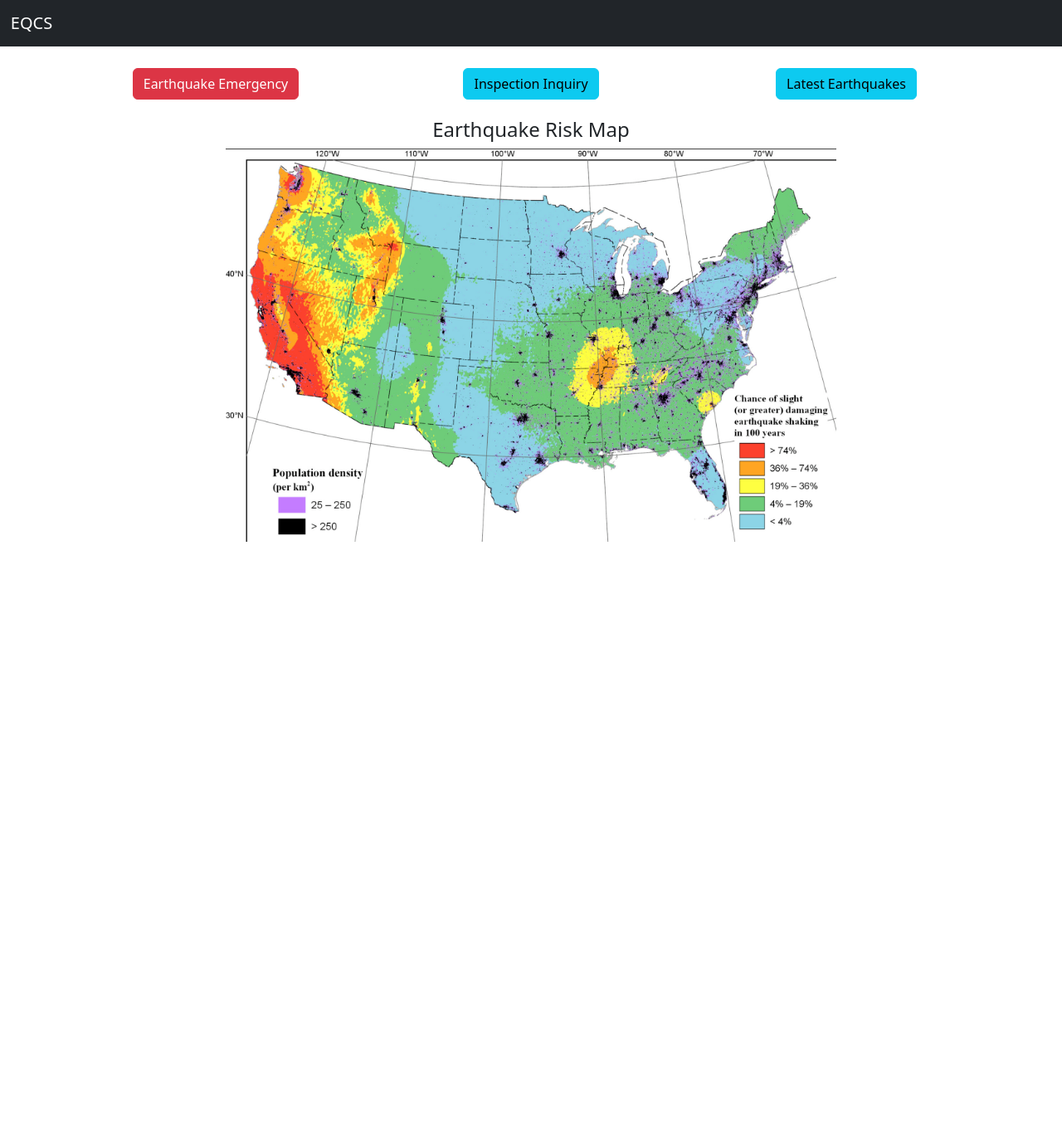
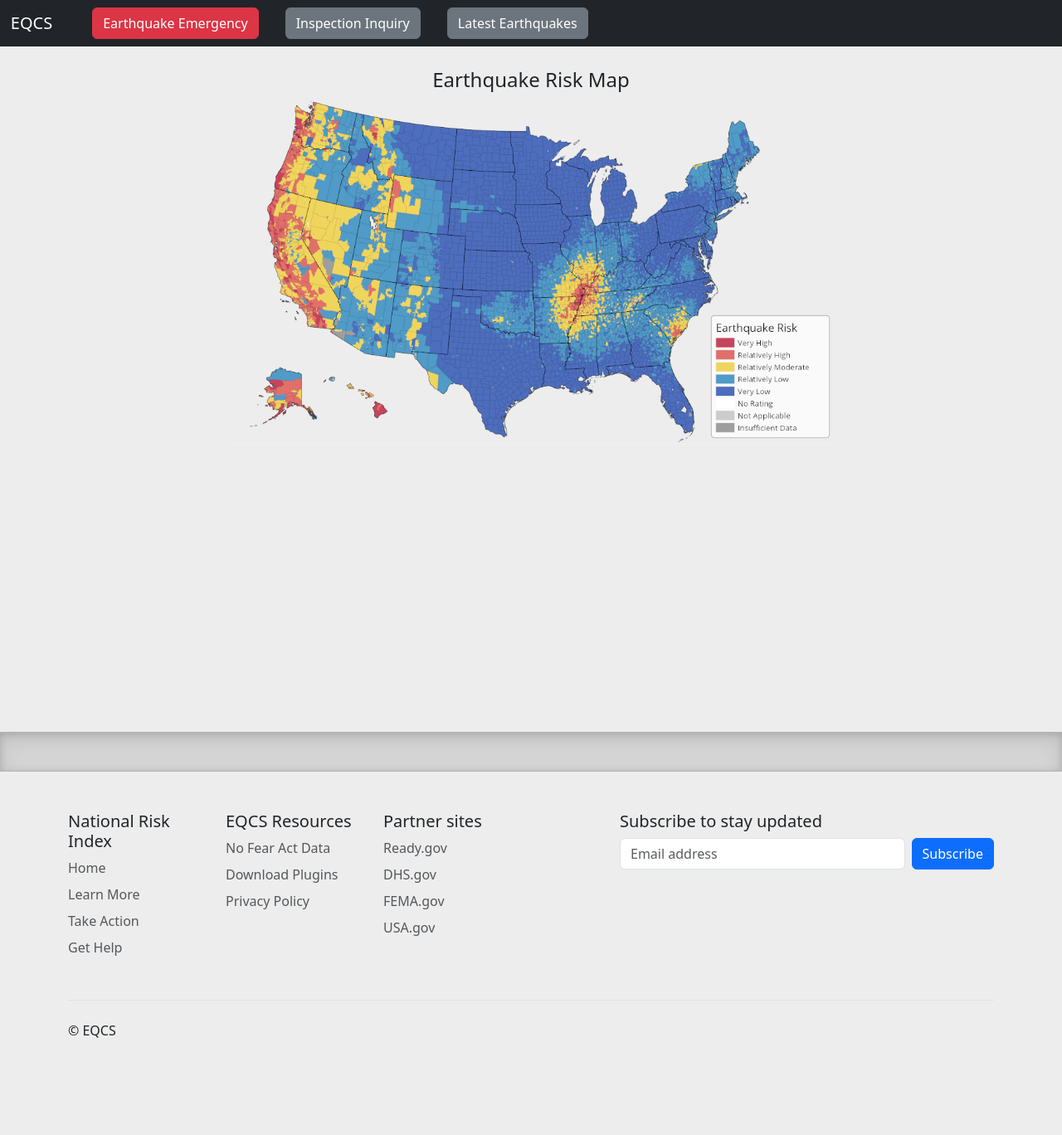
Before and after one commit to kevinleary/SWE632, a plain HTML site: page main.html in a window 1280 px wide. Shown: the whole page at 83% size. Before the commit the page ends 800 px from the top, so only its background shows below. Drawn offline with nearby package versions, Linux system fonts and the light colour scheme.

Commit message:
ui changes

```diff
--- a/main.css
+++ b/main.css
@@ -1,3 +1,7 @@
+body {
+    background-color: #ededed;
+}
+
 .navbar-brand {
     margin-left: 1%;
 }
@@ -8,6 +12,10 @@
 
 .nav {
     margin-bottom: 2%;
+}
+
+#navbarSupportedContent li {
+    margin-left: 2em;
 }
 
 #mainButtons {
@@ -25,3 +33,11 @@
 #latestEarthquakeIframe {
     height: 500px;
 }
+
+.footer-divider {
+    height: 3rem;
+    background-color: rgba(0, 0, 0, .1);
+    border: solid rgba(0, 0, 0, .15);
+    border-width: 1px 0;
+    box-shadow: inset 0 0.5em 1.5em rgb(0 0 0 / 10%), inset 0 0.125em 0.5em rgb(0 0 0 / 15%);
+}
--- a/main.html
+++ b/main.html
@@ -12,14 +12,37 @@
 
 <body>
 
-  <nav class="navbar navbar-dark bg-dark ">
+  <nav class="navbar navbar-expand-lg navbar-dark bg-dark">
     <a class="navbar-brand " href="#">EQCS</a>
+    <button class="navbar-toggler" type="button" data-toggle="collapse" data-target="#navbarSupportedContent" aria-controls="navbarSupportedContent" aria-expanded="false" aria-label="Toggle navigation">
+      <span class="navbar-toggler-icon"></span>
+    </button>
+
+    <div class="collapse navbar-collapse" id="navbarSupportedContent">
+      <ul class="navbar-nav mr-auto">
+        <li class="nav-item active">
+          <button type="button" data-bs-toggle="modal" data-bs-target="#emergencyModal1" id="emergency"
+          class="btn btn-danger">Earthquake Emergency</button>
+        </li>
+        <li class="nav-item">
+          <button type="button" id="inspection" class="btn btn-secondary" data-bs-target="#inspectionInquiryModal" data-bs-toggle="modal">
+            Inspection Inquiry
+          </button>
+        </li>
+        <li class="nav-item dropdown">
+          <button type="button" id="eq-info" class="btn btn-secondary" data-bs-target="#latestEarthquakesModal" data-bs-toggle="modal">
+            Latest Earthquakes
+          </button>
+        </li>
+      </ul>
+    </div>
   </nav>
 
+  <div style="width: 100%; height: 100vh;">
   <div class="container text-center">
 
     <!-- Main Functionalities -->
-    <div class="row" id="mainButtons">
+    <!-- <div class="row" id="mainButtons">
       <div class="col">
         <button type="button" data-bs-toggle="modal" data-bs-target="#emergencyModal1" id="emergency"
           class="btn btn-danger">Earthquake Emergency</button>
@@ -34,7 +57,7 @@
           Latest Earthquakes
         </button>
       </div>
-    </div>
+    </div> -->
 
     <!-- Just put this random image to fill the space up, you can change the design -->
     <div class="row">
@@ -42,7 +65,7 @@
       </div>
       <div class="col-8 ">
         <h4>Earthquake Risk Map</h4>
-        <img id="theMap" src="./images/1.jpg" class="d-block w-100">
+        <img id="theMap" src="./images/map-earthquake_risk.png" class="d-block w-100">
       </div>
       <div class="col-2 ">
       </div>
@@ -263,6 +286,61 @@
       </div>
     </div>
   </div>
+</div>
+  <div class="footer-divider"></div>
+
+  <div class="container footer">
+    <footer class="py-5">
+      <div class="row">
+        <div class="col-6 col-md-2 mb-3">
+          <h5>National Risk Index</h5>
+          <ul class="nav flex-column">
+            <li class="nav-item mb-2"><a href="#" class="nav-link p-0 text-muted">Home</a></li>
+            <li class="nav-item mb-2"><a href="#" class="nav-link p-0 text-muted">Learn More</a></li>
+            <li class="nav-item mb-2"><a href="#" class="nav-link p-0 text-muted">Take Action</a></li>
+            <li class="nav-item mb-2"><a href="#" class="nav-link p-0 text-muted">Get Help</a></li>
+          </ul>
+        </div>
+        <div class="col-6 col-md-2 mb-3">
+          <h5>EQCS Resources</h5>
+          <ul class="nav flex-column">
+            <li class="nav-item mb-2"><a href="#" class="nav-link p-0 text-muted">No Fear Act Data</a></li>
+            <li class="nav-item mb-2"><a href="#" class="nav-link p-0 text-muted">Download Plugins</a></li>
+            <li class="nav-item mb-2"><a href="#" class="nav-link p-0 text-muted">Privacy Policy</a></li>
+          </ul>
+        </div>
+        <div class="col-6 col-md-2 mb-3">
+          <h5>Partner sites</h5>
+          <ul class="nav flex-column">
+            <li class="nav-item mb-2"><a href="#" class="nav-link p-0 text-muted">Ready.gov</a></li>
+            <li class="nav-item mb-2"><a href="#" class="nav-link p-0 text-muted">DHS.gov</a></li>
+            <li class="nav-item mb-2"><a href="#" class="nav-link p-0 text-muted">FEMA.gov</a></li>
+            <li class="nav-item mb-2"><a href="#" class="nav-link p-0 text-muted">USA.gov</a></li>
+          </ul>
+        </div>
+
+        <div class="col-md-5 offset-md-1 mb-3">
+          <form>
+            <h5>Subscribe to stay updated</h5>
+            <div class="d-flex flex-column flex-sm-row w-100 gap-2">
+              <label for="newsletter1" class="visually-hidden">Email address</label>
+              <input id="newsletter1" type="text" class="form-control" placeholder="Email address">
+              <button class="btn btn-primary" type="button">Subscribe</button>
+            </div>
+          </form>
+        </div>
+      </div>
+
+      <div class="d-flex flex-column flex-sm-row justify-content-between py-4 my-4 border-top">
+        <p>© EQCS</p>
+        <ul class="list-unstyled d-flex">
+          <li class="ms-3"><a class="link-dark" href="#"><svg class="bi" width="24" height="24"><use xlink:href="#twitter"></use></svg></a></li>
+          <li class="ms-3"><a class="link-dark" href="#"><svg class="bi" width="24" height="24"><use xlink:href="#instagram"></use></svg></a></li>
+          <li class="ms-3"><a class="link-dark" href="#"><svg class="bi" width="24" height="24"><use xlink:href="#facebook"></use></svg></a></li>
+        </ul>
+      </div>
+    </footer>
+  </div>
 
   <script src="https://cdn.jsdelivr.net/npm/bootstrap@5.3.0-alpha1/dist/js/bootstrap.bundle.min.js"
     integrity="sha384-w76AqPfDkMBDXo30jS1Sgez6pr3x5MlQ1ZAGC+nuZB+EYdgRZgiwxhTBTkF7CXvN"
```
Also changed, not shown: images/map-earthquake_risk.png (added).
